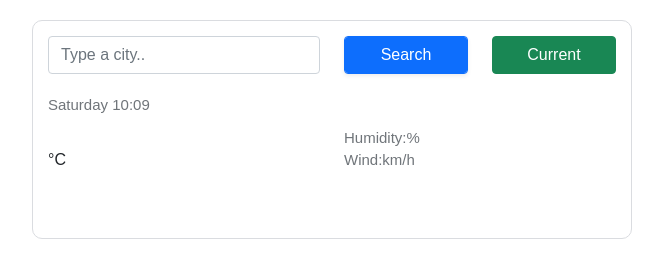
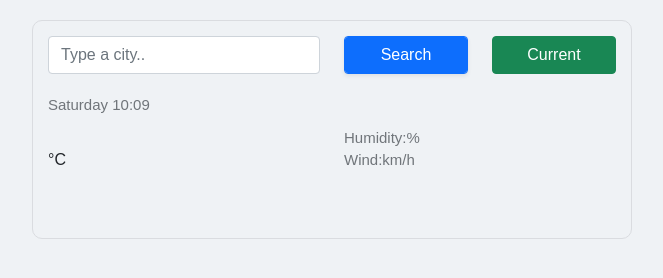
Before and after one commit to adeolaadedeji/My-project-app, a plain HTML site: page index.html in a window 1280 px wide. Shown: the whole page, without its empty margins (308-971 px from the left). Drawn offline with nearby package versions, Linux system fonts and the light colour scheme; no server answers.

Commit message:
updated css

```diff
--- a/style.css
+++ b/style.css
@@ -10,6 +10,7 @@ h1 {
 
 body {
   font-family: arial, sans-serif;
+  background-color: #eff2f5;
 }
 
 ul{
```
